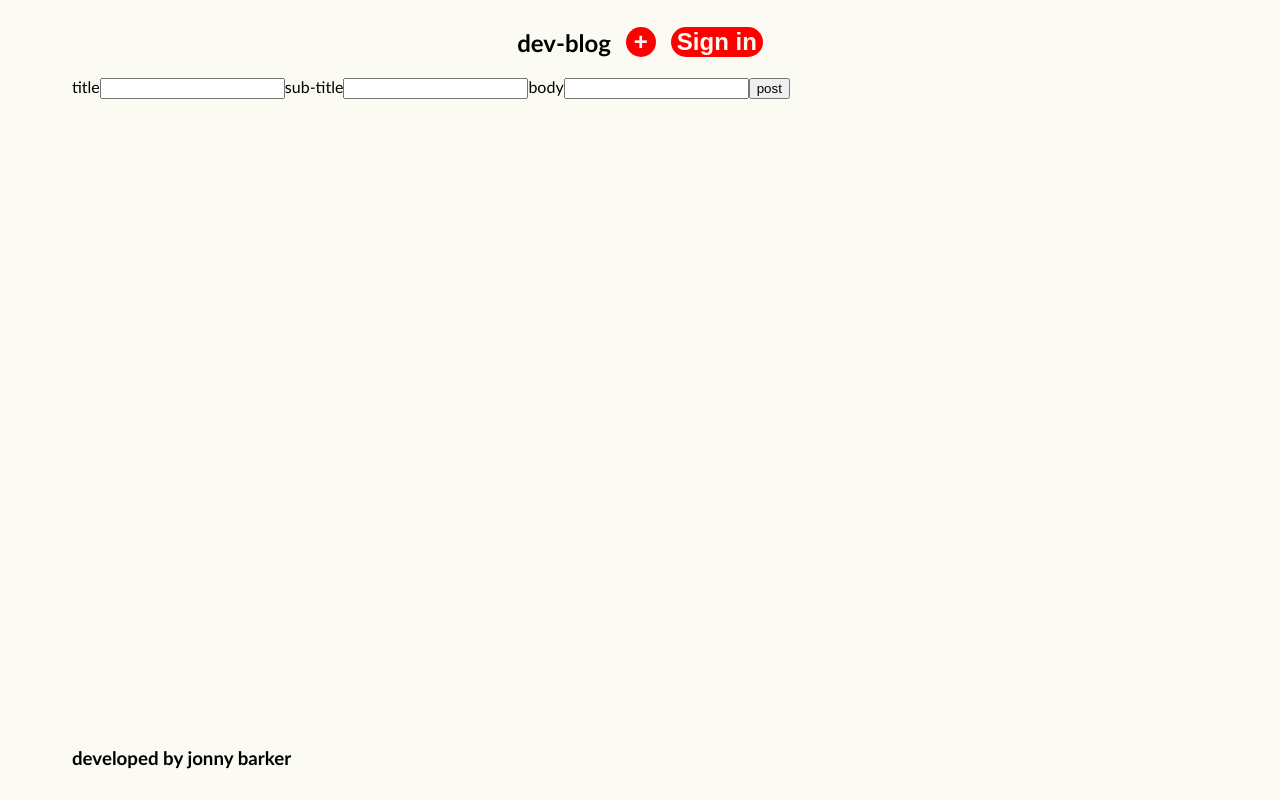
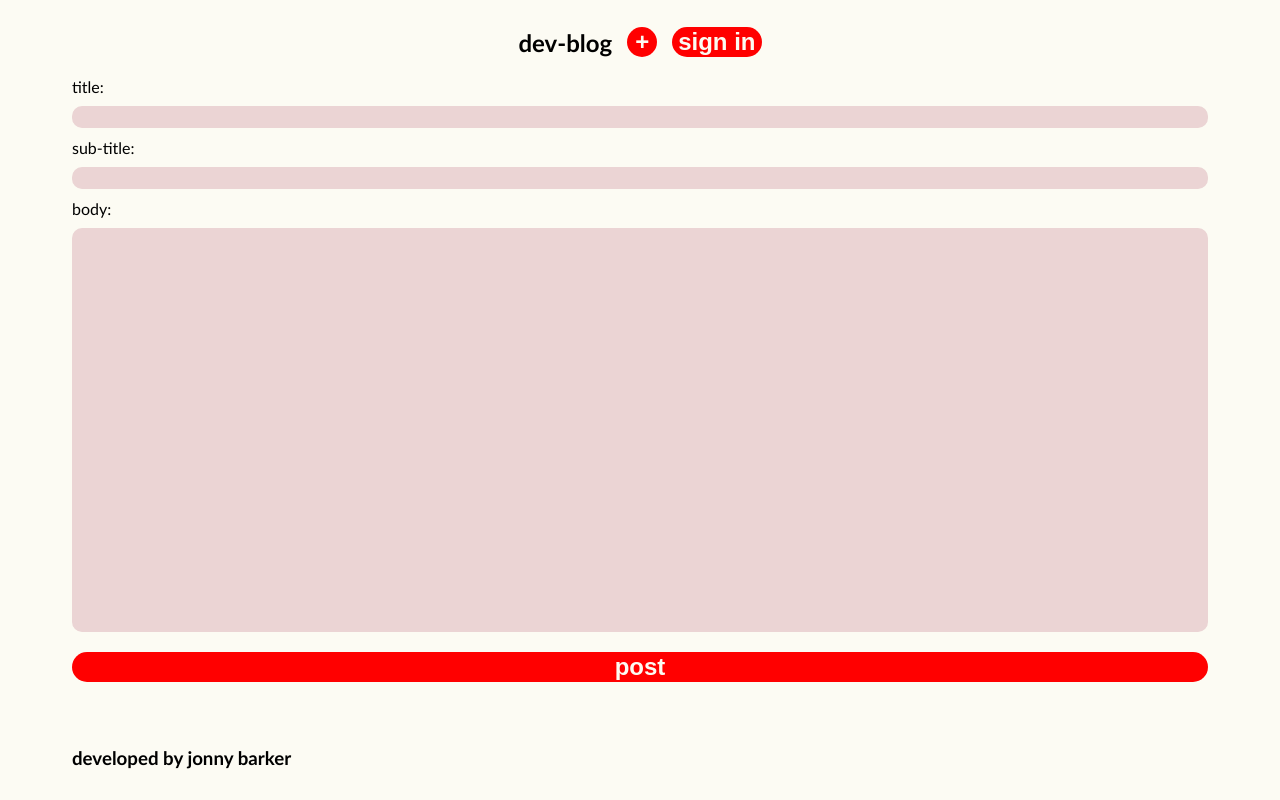
Before and after one commit to jonny-barker/dev-blog, a React (Create React App) app in the folder blog/: page /new-post in a window 1280 px wide. Built offline with nearby package versions, Linux system fonts and the light colour scheme.

Commit message:
styling blog

```diff
--- a/blog/src/components/Login.tsx
+++ b/blog/src/components/Login.tsx
@@ -20,7 +20,7 @@ export const Login = ({ setIsAuth }: isAuth) => {
         signIn();
       }} className='sign-in-button'
     >
-      Sign in
+      sign in
     </button>
   );
 };
--- a/blog/src/components/NewPost.tsx
+++ b/blog/src/components/NewPost.tsx
@@ -21,39 +21,43 @@ export const NewPost = () => {
 
   const handleSubmit = (event: FormEvent) => {
     event.preventDefault();
-    addDoc(postCollectionsRef, form)
+    addDoc(postCollectionsRef, form);
     setForm({ id: Date.now(), title: "", subTitle: "", body: "" });
   };
 
   return (
     <div>
-      <form onSubmit={(event) => handleSubmit(event)}>
-        <label htmlFor="title">title</label>
+      <form onSubmit={(event) => handleSubmit(event)} className="form">
+        <label htmlFor="title" className="form-title-label">title:</label>
         <input
+        id="test-box"
+        className="form-title-input"
           type="text"
           value={form.title}
           onChange={(event) => {
             handleChange(event, "title");
           }}
         />
-        <label htmlFor="title">sub-title</label>
+        <label htmlFor="title">sub-title:</label>
         <input
+        id="test-box"
           type="text"
           value={form.subTitle}
           onChange={(event) => {
             handleChange(event, "subTitle");
           }}
         />
-        <label htmlFor="title">body</label>
-        <input
-          type="text"
+        <label htmlFor="title">body:</label>
+        <textarea
+        id="test-box"
+        className="form-body-input"
           value={form.body}
           onChange={(event) => {
             handleChange(event, "body");
           }}
         />
         <label htmlFor="post"></label>
-        <button>post</button>
+        <button className="sign-in-button">post</button>
       </form>
     </div>
   );
--- a/blog/src/styling/global.css
+++ b/blog/src/styling/global.css
@@ -9,14 +9,17 @@ a {
     text-decoration: none;
     color: black;
 }
+
 p {
-    font-family:Georgia, 'Times New Roman', Times, serif;
+    font-family: Georgia, 'Times New Roman', Times, serif;
     color: rgb(63, 62, 62);
     padding-left: 5%;
 }
-h1{
+
+h1 {
     font-size: 150%;
 }
+
 nav {
     display: flex;
     flex-direction: row;
@@ -25,11 +28,13 @@ nav {
     gap: 15px;
 
 }
-.sub-title{
+
+.sub-title {
     padding-left: 2%;
 }
+
 .new-post {
-    font-weight:bold;
+    font-weight: bold;
     font-size: 150%;
     border: none;
     background-color: red;
@@ -39,15 +44,18 @@ nav {
     color: rgb(252, 251, 243);
 
 }
+
 main {
     height: 90vh;
 }
-footer{
+
+footer {
     display: flex;
     justify-content: baseline;
 }
+
 .sign-in-button {
-    font-weight:bold;
+    font-weight: bold;
     font-size: 150%;
     border: none;
     background-color: red;
@@ -60,3 +68,23 @@ footer{
     overflow: scroll;
     height: 90%;
 }
+
+.form {
+    display: flex;
+    flex-direction: column;
+    gap: 10px;
+    height: 90%;
+    justify-content: space-around;
+}
+
+.form-body-input {
+    height: 50vh;
+}
+
+#test-box {
+    border-style: none;
+    background-color: rgb(235, 212, 212);
+    border-radius: 10px;
+    min-height: 20px;
+    resize: none;
+}
```
